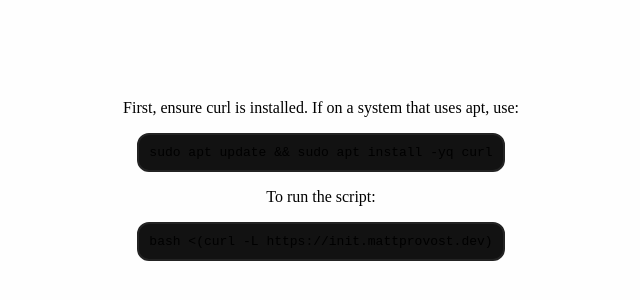
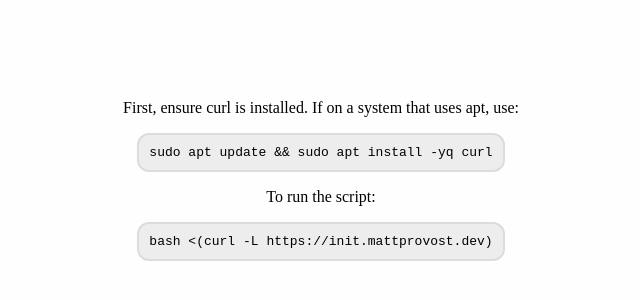
Before and after one commit to BSFishy/init.sh, a website: page src/index.html in a window 1280 px wide. Shown: the part 228-528 px from the top of the page, without its empty margins (319-959 px from the left). Drawn offline with Linux system fonts and the light colour scheme.

Commit message:
fix: make code block color schemes correct
forgot about this one lol

Signed-off-by: Matt Provost <mprovost@cloudflare.com>

```diff
--- a/src/index.html
+++ b/src/index.html
@@ -20,19 +20,24 @@
 				color: #010101;
 			}
 
+			pre {
+				margin: 0;
+				background-color: #ededed;
+				border: 2px solid #dcdcdc;
+				padding: 10px;
+				border-radius: 12px;
+			}
+
 			@media (prefers-color-scheme: dark) {
 				body {
 					background-color: #010101;
 					color: #fefefe;
 				}
-			}
 
-			pre {
-				margin: 0;
-				background-color: #121212;
-				border: 2px solid #232323;
-				padding: 10px;
-				border-radius: 12px;
+				pre {
+					background-color: #121212;
+					border-color: #232323;
+				}
 			}
 		</style>
 	</head>
```
